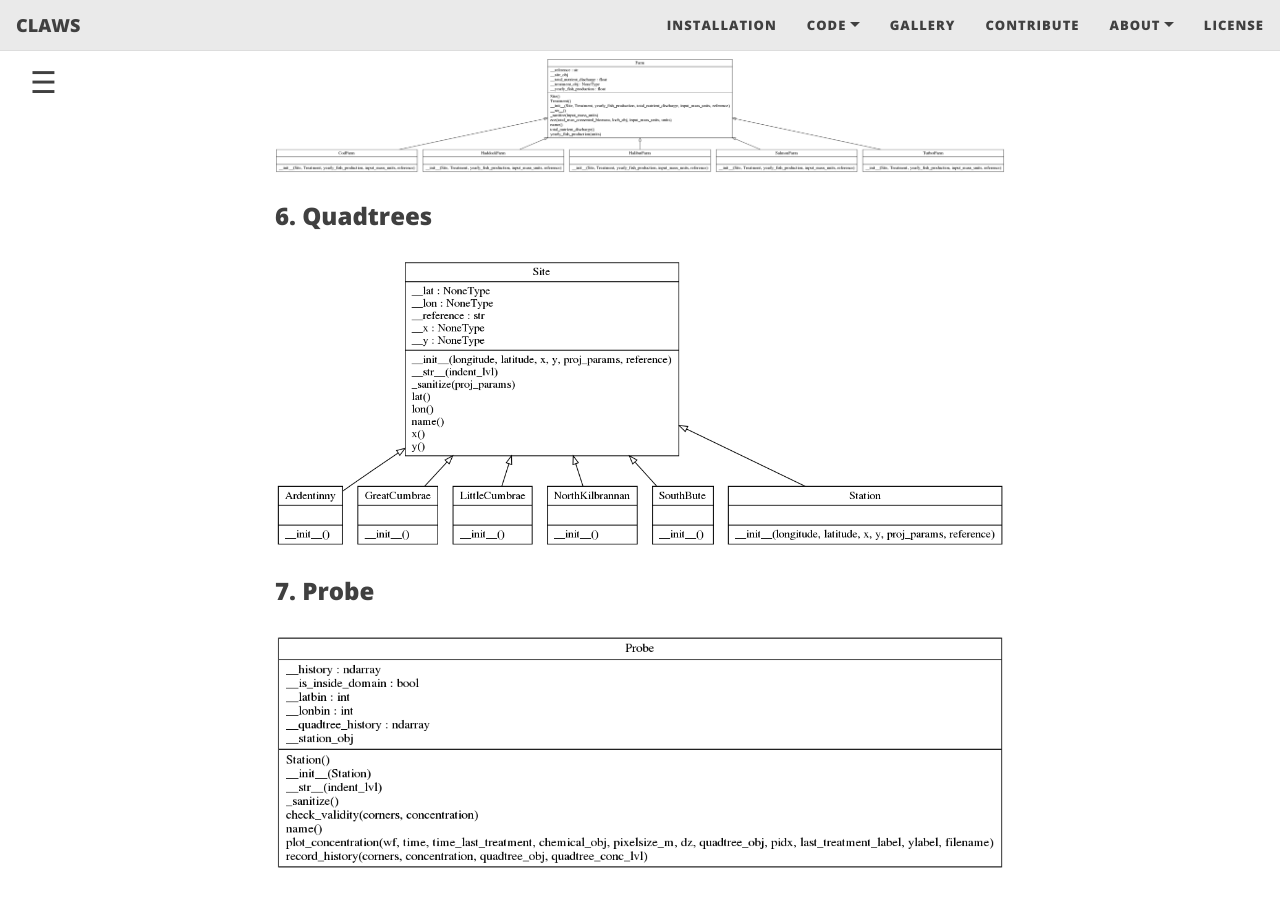
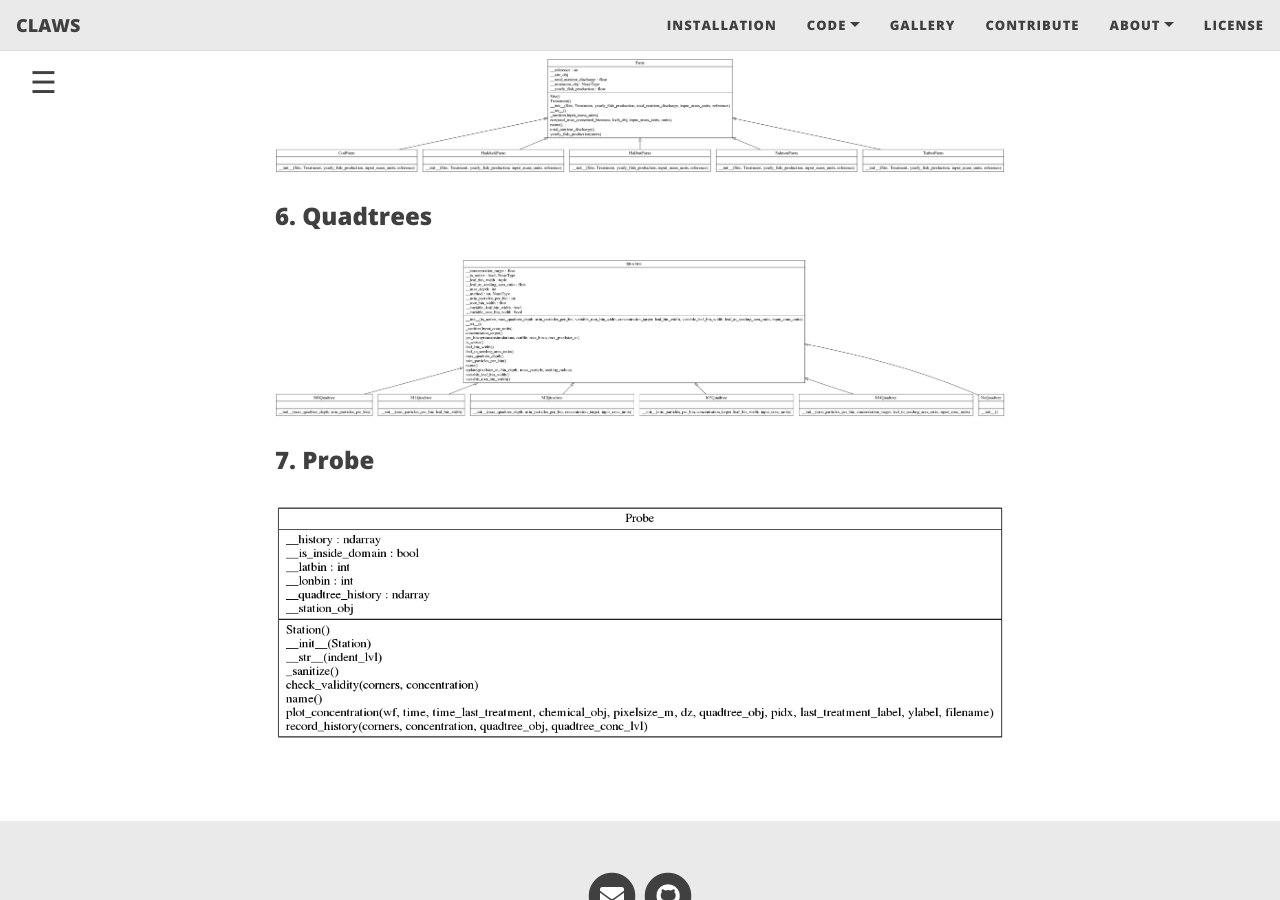
Before and after one commit to claws-scot/claws-scot.github.io, a Jekyll site: the page built from umls.md, in a window 1280 px wide and 900 px high, scrolled down 1814 px. Built offline with Jekyll 4.4.1, drawn with Linux system fonts in a browser that asks for light colours; nearby versions of some CDN libraries.

Commit message:
Editing web pages

```diff
--- a/umls.md
+++ b/umls.md
@@ -74,7 +74,7 @@ if (localStorage.getItem("show_sidenav")) openNav()
 ### 6. Quadtrees
 
 <p align="center">
-<img src="/docs/UML/sites.png" width="800">
+<img src="/docs/UML/quadtrees.png" width="800">
 </p>
 
 ### 7. Probe
```
